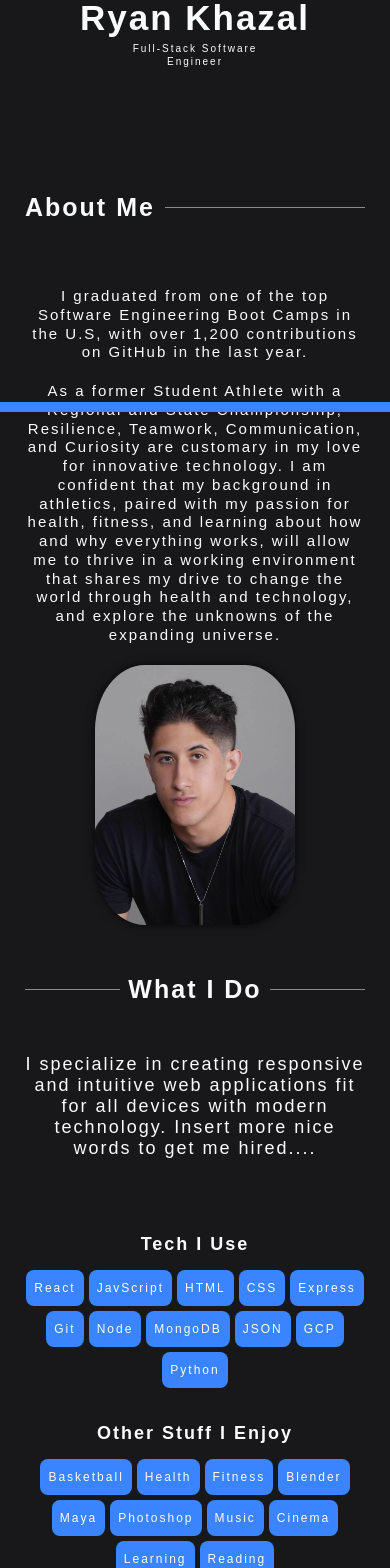
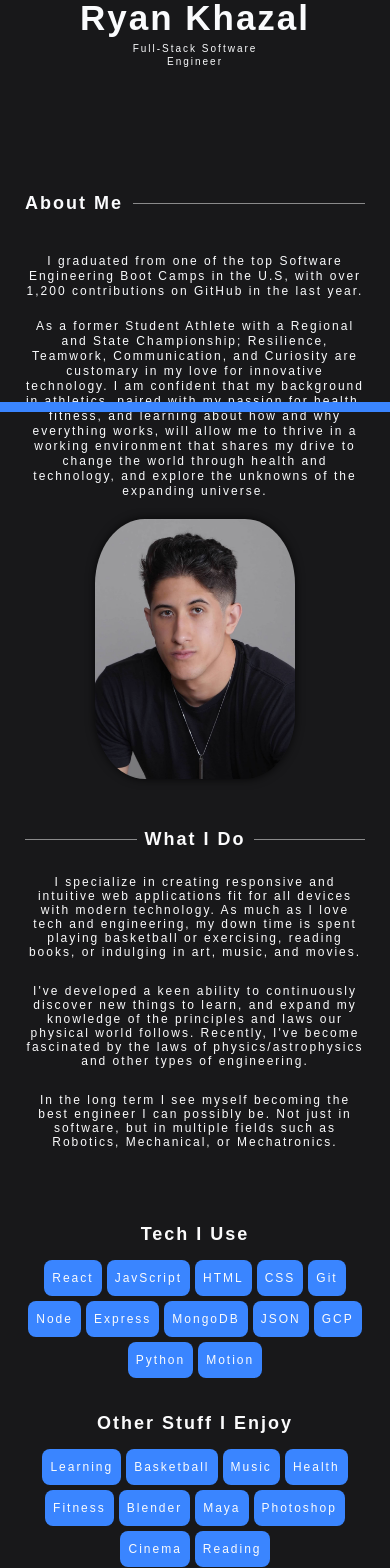
Before and after one commit to Bouderton/about-me, a React (Vite) app in the folder About-Me/: page / in a window 390 px wide. Shown: the part 432-2000 px from the top of the page. Built offline with nearby package versions, Linux system fonts and the light colour scheme.

Commit message:
edit-text

```diff
--- a/About-Me/src/components/About/About.css
+++ b/About-Me/src/components/About/About.css
@@ -118,7 +118,15 @@
 
 @media screen and (max-width: 400px) {
   .about {
-    gap: 50px;
+    gap: 25px;
+  }
+
+  .about__text {
+    font-size: 12px;
+  }
+
+  .about__title {
+    font-size: 18px;
   }
 
   .about__img {
--- a/About-Me/src/components/About/About.jsx
+++ b/About-Me/src/components/About/About.jsx
@@ -25,18 +25,24 @@ const About = ({ aboutRef }) => {
           <Break direction="left" />
         </motion.div>
         <div className="about__content">
-          <motion.div
-            initial={{ opacity: 0, y: 75 }}
-            whileInView={{ opacity: 1, y: 0 }}
-            transition={{ delay: 1.25, duration: 0.75 }}
-            viewport={{ once: true }}
-            className="about__text-container"
-          >
-            <p className="about__text">
+          <div className="about__text-container">
+            <motion.p
+              initial={{ opacity: 0, y: 75 }}
+              whileInView={{ opacity: 1, y: 0 }}
+              transition={{ delay: 1.25, duration: 0.75 }}
+              viewport={{ once: true }}
+              className="about__text"
+            >
               I graduated from one of the top Software Engineering Boot Camps in
               the U.S, with over 1,200 contributions on GitHub in the last year.
-            </p>
-            <p className="about__text">
+            </motion.p>
+            <motion.p
+              initial={{ opacity: 0, y: 75 }}
+              whileInView={{ opacity: 1, y: 0 }}
+              transition={{ delay: 1.5, duration: 0.75 }}
+              viewport={{ once: true }}
+              className="about__text"
+            >
               As a former Student Athlete with a Regional and State
               Championship; Resilience, Teamwork, Communication, and Curiosity
               are customary in my love for innovative technology. I am confident
@@ -45,12 +51,12 @@ const About = ({ aboutRef }) => {
               will allow me to thrive in a working environment that shares my
               drive to change the world through health and technology, and
               explore the unknowns of the expanding universe.
-            </p>
-          </motion.div>
+            </motion.p>
+          </div>
           <motion.img
             initial={{ opacity: 0, y: 75, scale: 0.95 }}
             whileInView={{ opacity: 1, y: 0, scale: 1 }}
-            transition={{ delay: 1.75, duration: 0.75 }}
+            transition={{ delay: 1.5, duration: 0.75 }}
             viewport={{ once: true }}
             className="about__img"
             src={me}
--- a/About-Me/src/components/Contact/Contact.css
+++ b/About-Me/src/components/Contact/Contact.css
@@ -91,4 +91,7 @@
   .contact {
     gap: 30px;
   }
+  .contact__title {
+    font-size: 18px;
+  }
 }
--- a/About-Me/src/components/Header/Header.css
+++ b/About-Me/src/components/Header/Header.css
@@ -58,7 +58,7 @@
   }
 
   .header__text-container {
-    gap: 10px;
+    gap: 5px;
   }
 
   .header__title {
@@ -74,10 +74,6 @@
 @media screen and (max-width: 500px) {
   .header__anim {
     margin: 50px auto 100px;
-  }
-
-  .header__text-container {
-    gap: 5px;
   }
 
   .header__title {
--- a/About-Me/src/components/Navigation/Navigation.css
+++ b/About-Me/src/components/Navigation/Navigation.css
@@ -104,7 +104,7 @@
   cursor: pointer;
 }
 
-@media screen and (max-width: 750px) {
+@media screen and (max-width: 775px) {
   .nav__mobile-toggle {
     visibility: visible;
     display: contents;
--- a/About-Me/src/components/NavigationMobile/NavigationMobile.jsx
+++ b/About-Me/src/components/NavigationMobile/NavigationMobile.jsx
@@ -1,8 +1,8 @@
 import "../Navigation/Navigation.css";
+import Logo from "../Logo/Logo";
 import MenuButton from "../MenuButton/MenuButton";
 import { motion, AnimatePresence } from "motion/react";
 import { list } from "../../utils/consts";
-import Logo from "../Logo/Logo";
 
 const NavigationMobile = ({
   homeRef,
--- a/About-Me/src/components/Project/Project.css
+++ b/About-Me/src/components/Project/Project.css
@@ -118,6 +118,7 @@
 
   .project__title {
     margin: 0 auto 12px;
+    font-size: 16px;
   }
 
   .project__img {
--- a/About-Me/src/components/Projects/Projects.css
+++ b/About-Me/src/components/Projects/Projects.css
@@ -21,7 +21,6 @@
   display: flex;
   justify-content: center;
   gap: 20px;
-  /* margin: 0 0 50px; */
 }
 
 .projects__title {
@@ -64,4 +63,8 @@
   .projects {
     gap: 50px;
   }
+
+  .projects__title {
+    font-size: 18px;
+  }
 }
--- a/About-Me/src/components/Skills/Skills.css
+++ b/About-Me/src/components/Skills/Skills.css
@@ -211,6 +211,14 @@
 
 @media screen and (max-width: 400px) {
   .skills {
-    gap: 50px;
+    gap: 25px;
+  }
+
+  .skills__title {
+    font-size: 18px;
+  }
+
+  .skills__text {
+    font-size: 12px;
   }
 }
--- a/About-Me/src/components/Skills/Skills.jsx
+++ b/About-Me/src/components/Skills/Skills.jsx
@@ -65,19 +65,45 @@ const Skills = ({ skillsRef }) => {
             </div>
           </div>
 
-          <motion.div
-            initial={{ opacity: 0, scale: 0.95, y: 75 }}
-            whileInView={{ opacity: 1, scale: 1, y: 0 }}
-            transition={{ delay: 1, duration: 0.75 }}
-            viewport={{ once: true }}
-            className="skills__text-container"
-          >
-            <p className="skills__text">
+          <div className="skills__text-container">
+            <motion.p
+              initial={{ opacity: 0, scale: 0.95, y: 75 }}
+              whileInView={{ opacity: 1, scale: 1, y: 0 }}
+              transition={{ delay: 1, duration: 0.75 }}
+              viewport={{ once: true }}
+              className="skills__text"
+            >
               I specialize in creating responsive and intuitive web applications
-              fit for all devices with modern technology. Insert more nice words
-              to get me hired....
-            </p>
-          </motion.div>
+              fit for all devices with modern technology. As much as I love tech
+              and engineering, my down time is spent playing basketball or
+              exercising, reading books, or indulging in art, music, and movies.
+            </motion.p>
+            <motion.p
+              style={{ marginTop: "25px" }}
+              initial={{ opacity: 0, scale: 0.95, y: 75 }}
+              whileInView={{ opacity: 1, scale: 1, y: 0 }}
+              transition={{ delay: 1.25, duration: 0.75 }}
+              viewport={{ once: true }}
+              className="skills__text"
+            >
+              I've developed a keen ability to continuously discover new things
+              to learn, and expand my knowledge of the principles and laws our
+              physical world follows. Recently, I've become fascinated by the
+              laws of physics/astrophysics and other types of engineering.
+            </motion.p>
+            <motion.p
+              style={{ marginTop: "25px" }}
+              initial={{ opacity: 0, scale: 0.95, y: 75 }}
+              whileInView={{ opacity: 1, scale: 1, y: 0 }}
+              transition={{ delay: 1.5, duration: 0.75 }}
+              viewport={{ once: true }}
+              className="skills__text"
+            >
+              In the long term I see myself becoming the best engineer I can
+              possibly be. Not just in software, but in multiple fields such as
+              Robotics, Mechanical, or Mechatronics.
+            </motion.p>
+          </div>
         </motion.div>
       </section>
     </>
--- a/About-Me/src/utils/consts.js
+++ b/About-Me/src/utils/consts.js
@@ -63,24 +63,25 @@ export const techSkillsList = [
   "JavScript",
   "HTML",
   "CSS",
-  "Express",
   "Git",
   "Node",
+  "Express",
   "MongoDB",
   "JSON",
   "GCP",
   "Python",
+  "Motion",
 ];
 export const hobbyList = [
+  "Learning",
   "Basketball",
+  "Music",
   "Health",
   "Fitness",
   "Blender",
   "Maya",
   "Photoshop",
-  "Music",
   "Cinema",
-  "Learning",
   "Reading",
 ];
 
```
